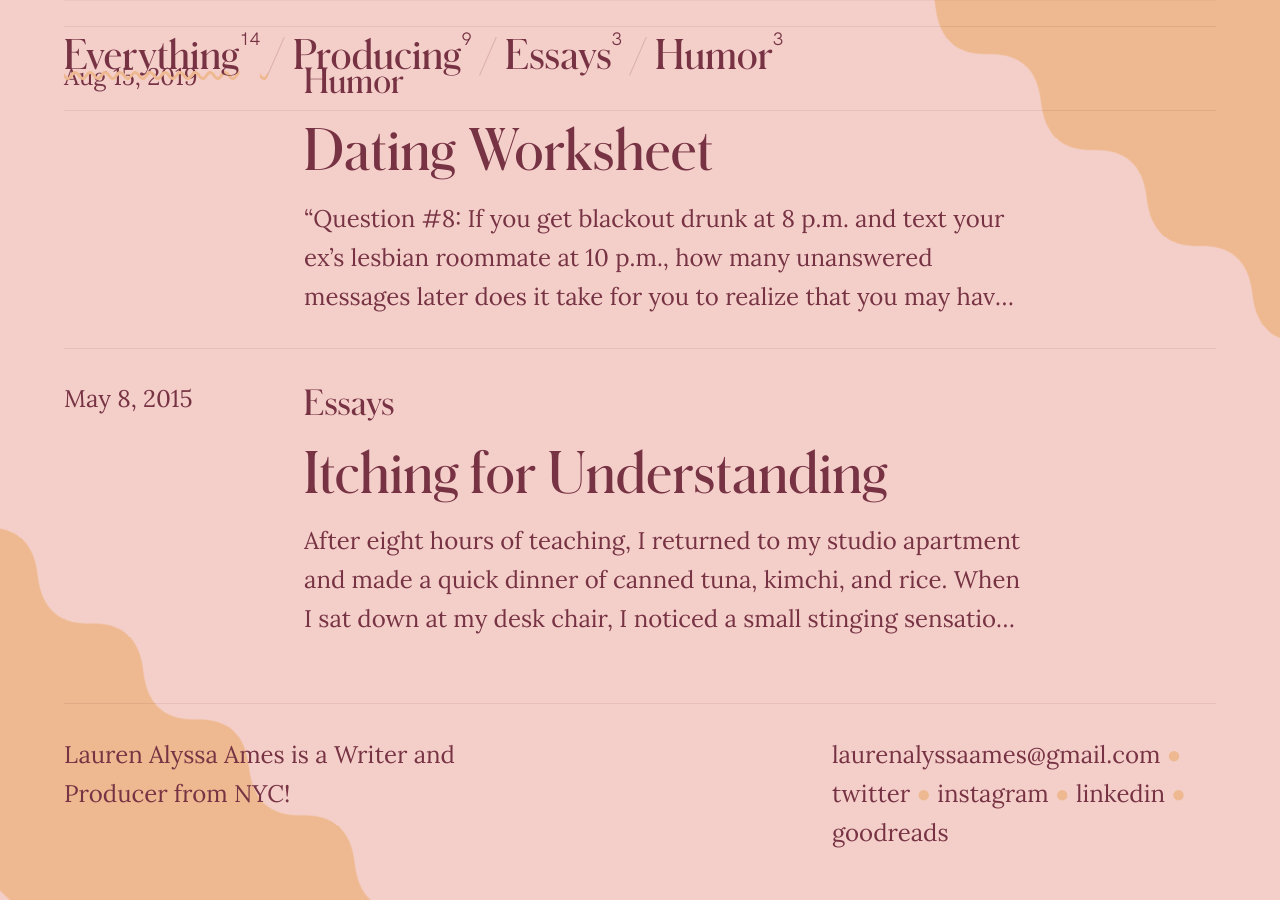
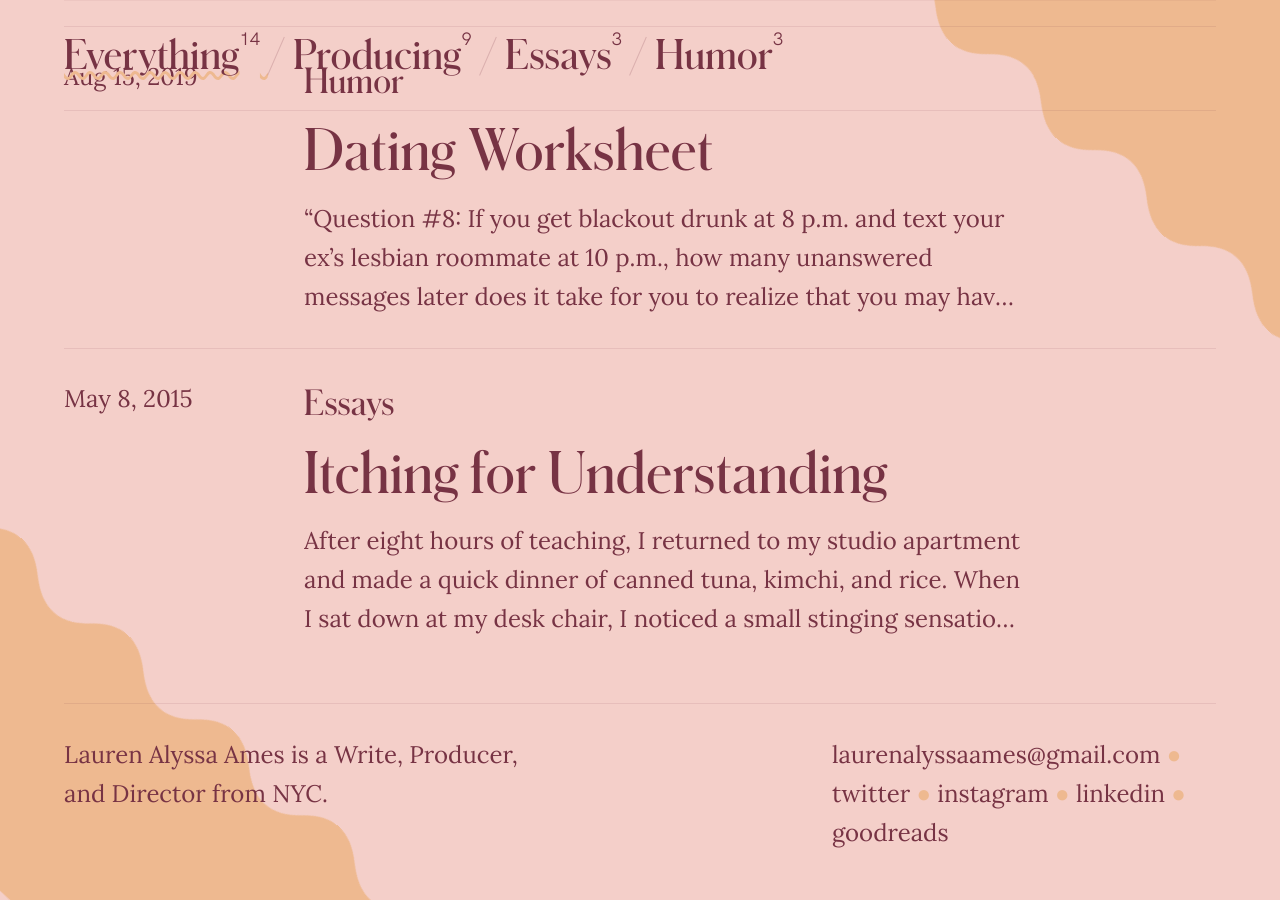
Before and after one commit to smittenn/laa-blog, a Jekyll site: the page built from index.md, in a window 1280 px wide and 900 px high, scrolled down 5342 px. Built offline with Jekyll 4.4.1, drawn with Linux system fonts in a browser that asks for light colours.

Commit message:
Updated Config

```diff
--- a/_config.yml
+++ b/_config.yml
@@ -16,7 +16,7 @@ defaults:
     theme_color: ''
 permalink: "/:title/"
 email: laurenalyssaames@gmail.com
-description: Lauren Alyssa Ames is a Writer and Producer from NYC!
+description: Lauren Alyssa Ames is a Write, Producer, and Director from NYC.
 url: https://smittenn.github.io
 twitter_username: laurynaymes
 instagram_username: laurynaymes
```
